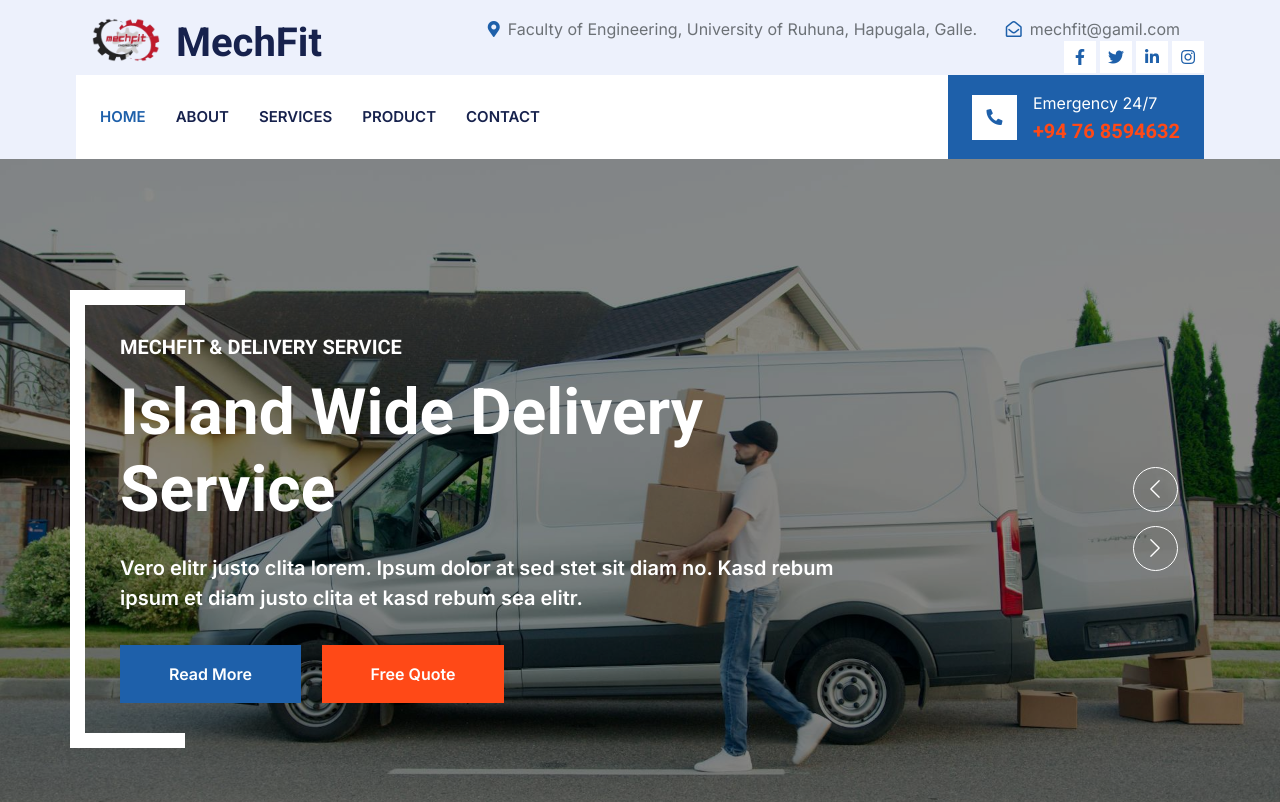
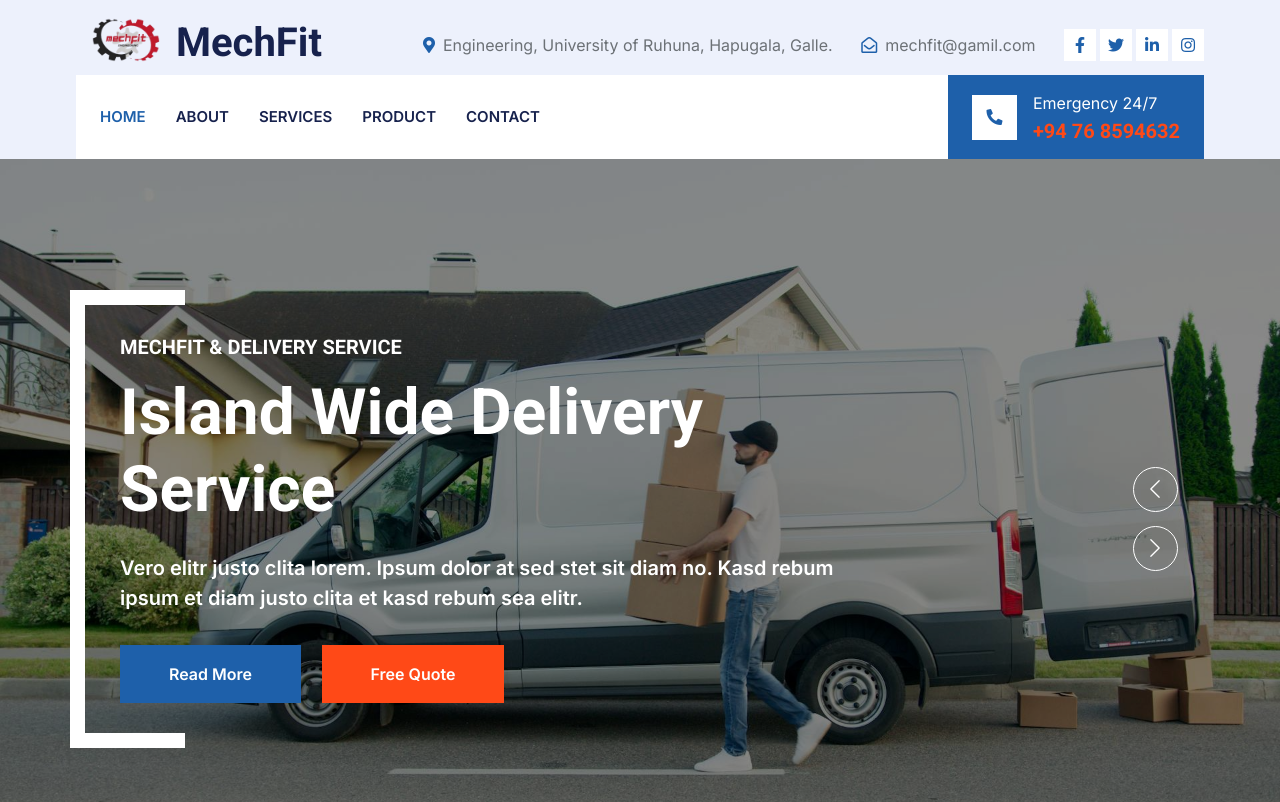
Before and after one commit to DMDeshith/MechFit-2, a plain HTML site: page index.html in a window 1280 px wide. Shown: the top 802 px of the page. Drawn offline with nearby package versions, Linux system fonts and the light colour scheme.

Commit message:
3rd commit

```diff
--- a/index.html
+++ b/index.html
@@ -53,7 +53,7 @@
             <div class="col-lg-9 col-md-12 text-end">
                 <div class="h-100 d-inline-flex align-items-center me-4">
                     <i class="fa fa-map-marker-alt text-primary me-2"></i>
-                    <p class="m-0">Faculty of Engineering, University of Ruhuna, Hapugala, Galle.</p>
+                    <p class="m-0"> Engineering, University of Ruhuna, Hapugala, Galle.</p>
                 </div>
                 <div class="h-100 d-inline-flex align-items-center me-4">
                     <i class="far fa-envelope-open text-primary me-2"></i>
```
